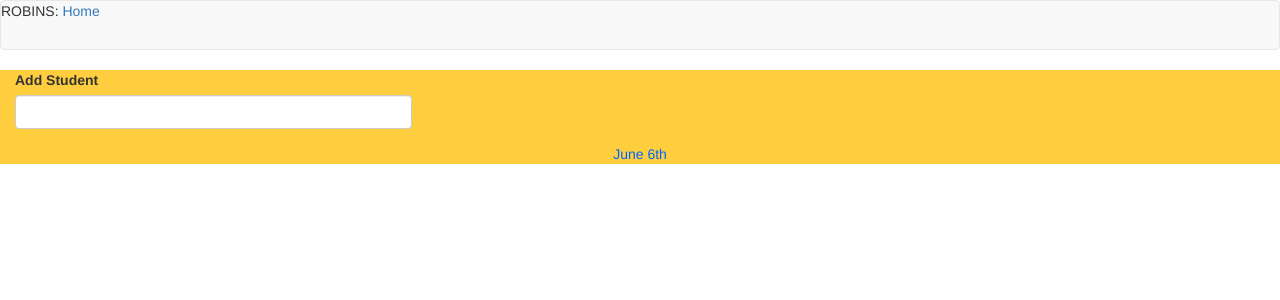
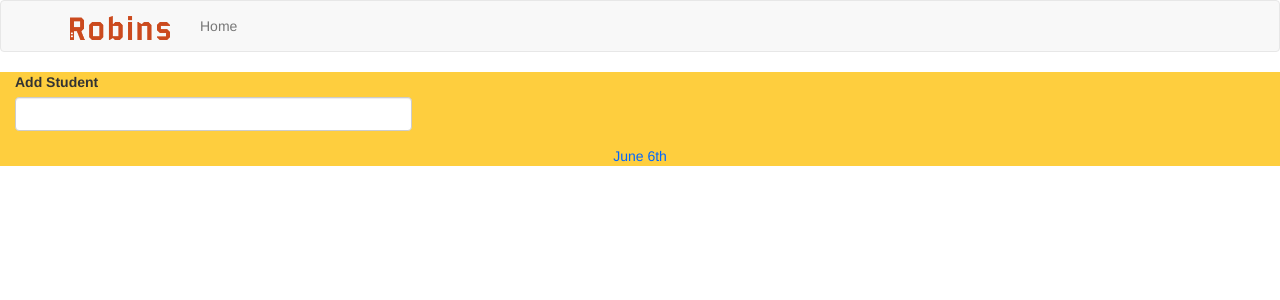
Before and after one commit to Skeptycal/roboclass, a Flask app: page / in a window 1280 px wide. Shown: the top 300 px of the page. Run offline with Flask 2, Linux system fonts and the light colour scheme; data that the repository does not hold is empty; some libraries are stand-ins or nearby versions.

Commit message:
navbar with logo

```diff
--- a/app/templates/base.html
+++ b/app/templates/base.html
@@ -6,8 +6,17 @@
 
 {% block navbar %}
     <nav class="navbar navbar-default">
-    	<div>ROBINS:
-			<a href="{{ url_for('index') }}">Home</a>
+    	<div class="container">
+			<div class="navbar-header">
+				<a class="navbar-brand" href="{{ url_for('index')}}">
+					<img src="static/ROBINS1.jpg" alt="logo" style="width:100px;">
+				</a>
+			</div>
+			<div class="nav navbar-nav navbar-left">
+				<ul class="nav navbar-nav">
+					<li><a href="{{ url_for('index') }}">Home</a></li>
+				</ul>
+			</div>
 		</div>
     </nav>
 {% endblock %}
```
Also changed, not shown: app/static/ROBINS1.jpg (added).
